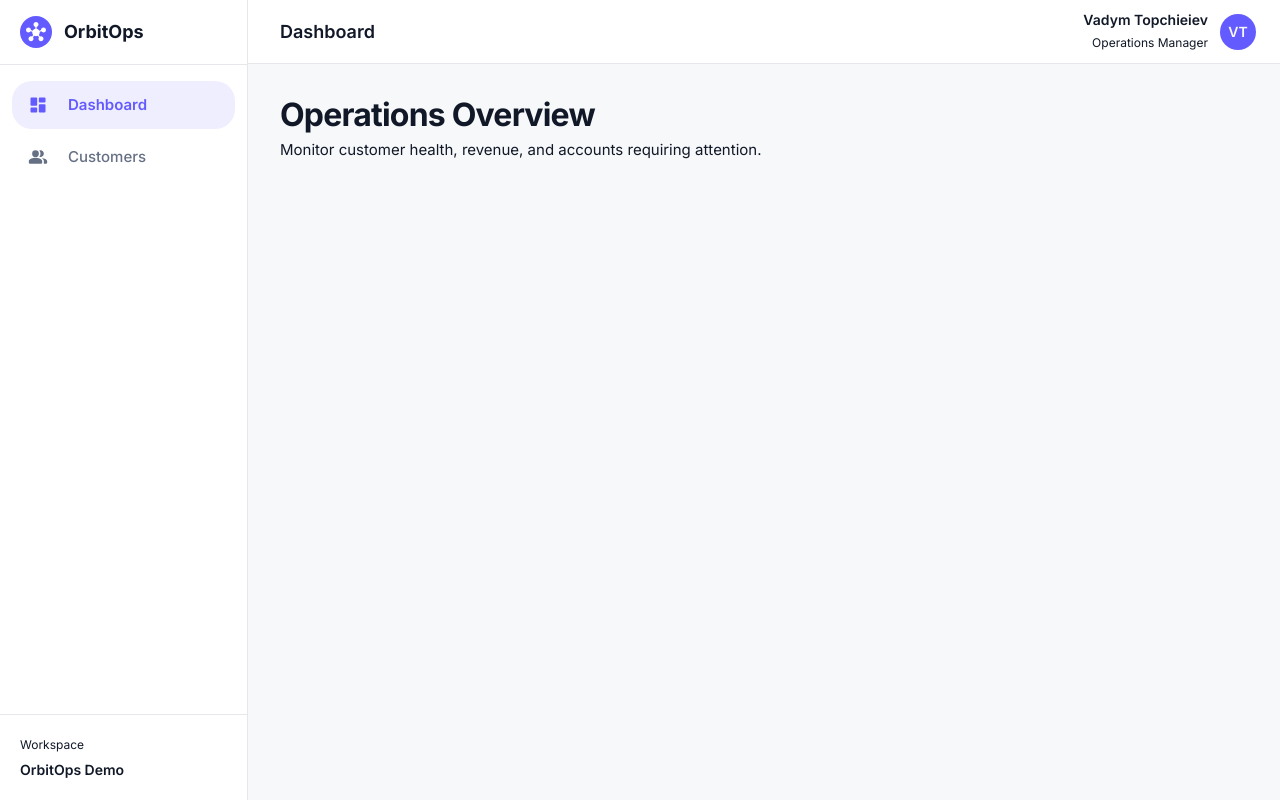
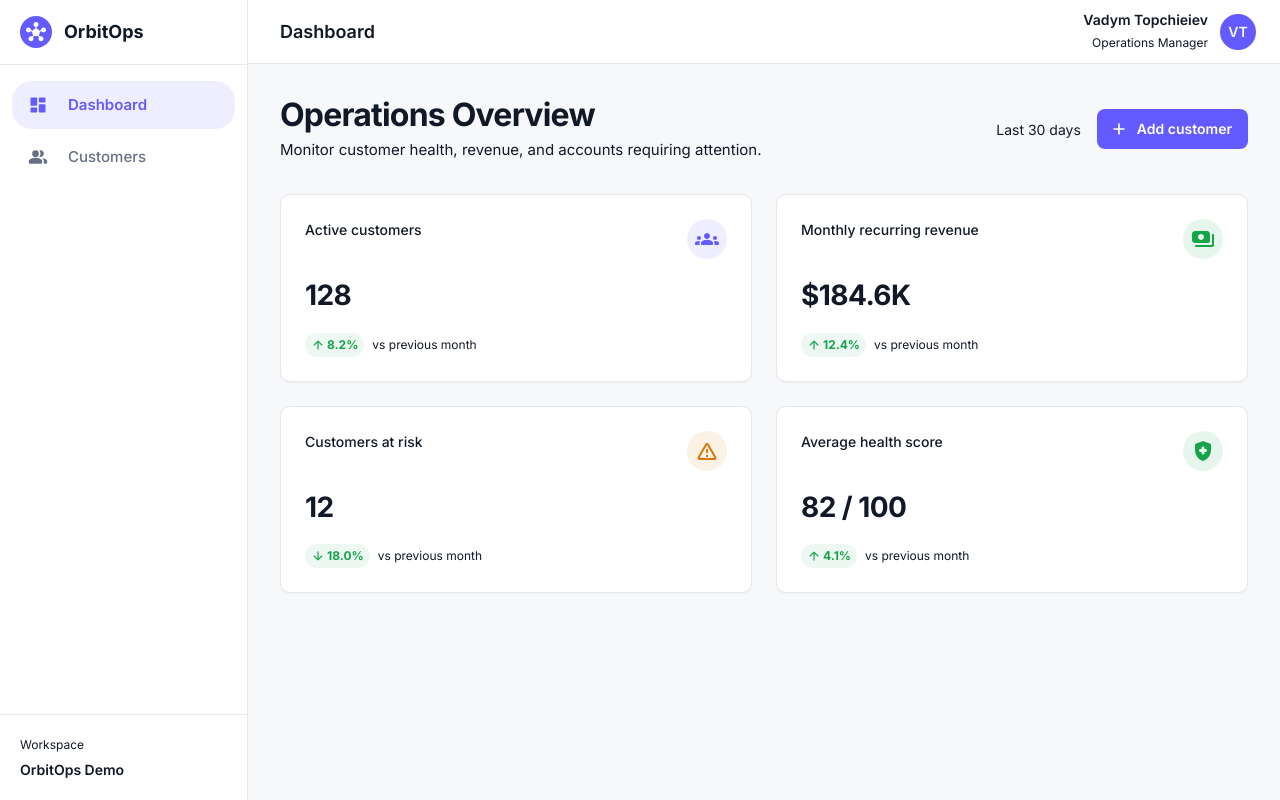
Before and after one commit to TopVV/orbitops, a Next.js app: page /dashboard in a window 1280 px wide. Built offline with nearby package versions, Linux system fonts and the light colour scheme; what @mui/material-nextjs would draw is missing.

Commit message:
update dashboard page and KPI card

```diff
--- a/src/app/(workspace)/dashboard/page.tsx
+++ b/src/app/(workspace)/dashboard/page.tsx
@@ -1,14 +1,79 @@
+import GroupsRoundedIcon from "@mui/icons-material/GroupsRounded";
+import HealthAndSafetyRoundedIcon from "@mui/icons-material/HealthAndSafetyRounded";
+import PaymentsRoundedIcon from "@mui/icons-material/PaymentsRounded";
+import WarningAmberRoundedIcon from "@mui/icons-material/WarningAmberRounded";
+import Box from "@mui/material/Box";
 import Stack from "@mui/material/Stack";
-import Typography from "@mui/material/Typography";
+
+import { DashboardHeader } from "@/features/dashboard/components/DashboardHeader";
+import {
+  KpiCard,
+  type KpiCardProps,
+} from "@/features/dashboard/components/KpiCard";
+
+const KPI_ITEMS = [
+  {
+    label: "Active customers",
+    value: "128",
+    change: "8.2%",
+    changeLabel: "vs previous month",
+    trendDirection: "up",
+    trendTone: "positive",
+    icon: <GroupsRoundedIcon />,
+    iconTone: "primary",
+  },
+  {
+    label: "Monthly recurring revenue",
+    value: "$184.6K",
+    change: "12.4%",
+    changeLabel: "vs previous month",
+    trendDirection: "up",
+    trendTone: "positive",
+    icon: <PaymentsRoundedIcon />,
+    iconTone: "success",
+  },
+  {
+    label: "Customers at risk",
+    value: "12",
+    change: "18.0%",
+    changeLabel: "vs previous month",
+    trendDirection: "down",
+    trendTone: "positive",
+    icon: <WarningAmberRoundedIcon />,
+    iconTone: "warning",
+  },
+  {
+    label: "Average health score",
+    value: "82 / 100",
+    change: "4.1%",
+    changeLabel: "vs previous month",
+    trendDirection: "up",
+    trendTone: "positive",
+    icon: <HealthAndSafetyRoundedIcon />,
+    iconTone: "success",
+  },
+] satisfies ReadonlyArray<KpiCardProps>;
 
 export default function DashboardPage() {
   return (
-    <Stack spacing={0.5}>
-      <Typography variant="h1">Operations Overview</Typography>
+    <Stack spacing={4} component="div">
+      <DashboardHeader />
 
-      <Typography color="text.secondary">
-        Monitor customer health, revenue, and accounts requiring attention.
-      </Typography>
+      <Box
+        sx={{
+          display: "grid",
+          gridTemplateColumns: {
+            xs: "minmax(0, 1fr)",
+            sm: "repeat(2, minmax(0, 1fr))",
+            xl: "repeat(4, minmax(0, 1fr))",
+          },
+          gap: 3,
+        }}
+      >
+        {KPI_ITEMS.map((item) => (
+          <KpiCard key={item.label} {...item} />
+        ))}
+      </Box>
     </Stack>
   );
 }
--- /dev/null
+++ b/src/features/dashboard/components/DashboardHeader.tsx
@@ -0,0 +1,71 @@
+"use client";
+
+import Link from "next/link";
+
+import AddRoundedIcon from "@mui/icons-material/AddRounded";
+import Button from "@mui/material/Button";
+import Stack from "@mui/material/Stack";
+import Typography from "@mui/material/Typography";
+
+export function DashboardHeader() {
+  return (
+    <Stack
+      direction={{
+        xs: "column",
+        sm: "row",
+      }}
+      sx={{
+        alignItems: {
+          xs: "stretch",
+          sm: "center",
+        },
+        justifyContent: "space-between",
+        gap: 2,
+      }}
+    >
+      <Stack spacing={0.5}>
+        <Typography variant="h1">Operations Overview</Typography>
+
+        <Typography color="text.secondary">
+          Monitor customer health, revenue, and accounts requiring attention.
+        </Typography>
+      </Stack>
+
+      <Stack
+        direction="row"
+        sx={{
+          alignItems: "center",
+          gap: 2,
+        }}
+      >
+        <Typography
+          variant="body2"
+          color="text.secondary"
+          sx={{
+            display: {
+              xs: "none",
+              md: "block",
+            },
+          }}
+        >
+          Last 30 days
+        </Typography>
+
+        <Button
+          component={Link}
+          href="/customers/new"
+          variant="contained"
+          startIcon={<AddRoundedIcon />}
+          sx={{
+            width: {
+              xs: "100%",
+              sm: "auto",
+            },
+          }}
+        >
+          Add customer
+        </Button>
+      </Stack>
+    </Stack>
+  );
+}
--- /dev/null
+++ b/src/features/dashboard/components/KpiCard.tsx
@@ -0,0 +1,150 @@
+import type { ReactNode } from "react";
+
+import ArrowDownwardRoundedIcon from "@mui/icons-material/ArrowDownwardRounded";
+import ArrowUpwardRoundedIcon from "@mui/icons-material/ArrowUpwardRounded";
+import Box from "@mui/material/Box";
+import Card from "@mui/material/Card";
+import CardContent from "@mui/material/CardContent";
+import Stack from "@mui/material/Stack";
+import Typography from "@mui/material/Typography";
+
+type TrendDirection = "up" | "down";
+type TrendTone = "positive" | "negative";
+type IconTone = "primary" | "success" | "warning" | "error";
+
+const TONE_COLOR_VARIABLES: Record<IconTone, string> = {
+  primary: "var(--mui-palette-primary-main)",
+  success: "var(--mui-palette-success-main)",
+  warning: "var(--mui-palette-warning-main)",
+  error: "var(--mui-palette-error-main)",
+};
+
+export interface KpiCardProps {
+  label: string;
+  value: string;
+  change: string;
+  changeLabel: string;
+  trendDirection: TrendDirection;
+  trendTone: TrendTone;
+  icon: ReactNode;
+  iconTone: IconTone;
+}
+
+export function KpiCard({
+  label,
+  value,
+  change,
+  changeLabel,
+  trendDirection,
+  trendTone,
+  icon,
+  iconTone,
+}: KpiCardProps) {
+  const TrendIcon =
+    trendDirection === "up" ? ArrowUpwardRoundedIcon : ArrowDownwardRoundedIcon;
+
+  const iconColor = TONE_COLOR_VARIABLES[iconTone];
+
+  const trendColor =
+    trendTone === "positive"
+      ? "var(--mui-palette-success-main)"
+      : "var(--mui-palette-error-main)";
+
+  return (
+    <Card>
+      <CardContent
+        sx={{
+          p: 3,
+
+          "&:last-child": {
+            pb: 3,
+          },
+        }}
+      >
+        <Stack spacing={2.5}>
+          <Stack
+            direction="row"
+            sx={{
+              alignItems: "flex-start",
+              justifyContent: "space-between",
+              gap: 2,
+            }}
+          >
+            <Typography
+              variant="body2"
+              color="text.secondary"
+              sx={{ fontWeight: 500 }}
+            >
+              {label}
+            </Typography>
+
+            <Box
+              sx={{
+                display: "grid",
+                width: 40,
+                height: 40,
+                flexShrink: 0,
+                placeItems: "center",
+                borderRadius: 2,
+                color: iconColor,
+                bgcolor: `color-mix(in srgb, ${iconColor} 10%, transparent)`,
+              }}
+            >
+              {icon}
+            </Box>
+          </Stack>
+
+          <Typography
+            variant="h2"
+            component="p"
+            sx={{
+              fontSize: "1.75rem",
+              fontWeight: 700,
+              lineHeight: 1.2,
+            }}
+          >
+            {value}
+          </Typography>
+
+          <Stack
+            direction="row"
+            sx={{
+              alignItems: "center",
+              gap: 1,
+              flexWrap: "wrap",
+            }}
+          >
+            <Box
+              sx={{
+                display: "inline-flex",
+                alignItems: "center",
+                gap: 0.25,
+                px: 0.75,
+                py: 0.25,
+                borderRadius: 999,
+                color: trendColor,
+                bgcolor: `color-mix(in srgb, ${trendColor} 8%, transparent)`,
+              }}
+            >
+              <TrendIcon sx={{ fontSize: 14 }} />
+
+              <Typography
+                variant="caption"
+                sx={{
+                  color: "inherit",
+                  fontWeight: 700,
+                }}
+              >
+                {change}
+              </Typography>
+            </Box>
+
+            <Typography variant="caption" color="text.secondary">
+              {changeLabel}
+            </Typography>
+          </Stack>
+        </Stack>
+      </CardContent>
+    </Card>
+  );
+}
```
Also changed, not shown: src/app/(workspace)/customers/new/page.tsx (added, +14 -0 lines).
